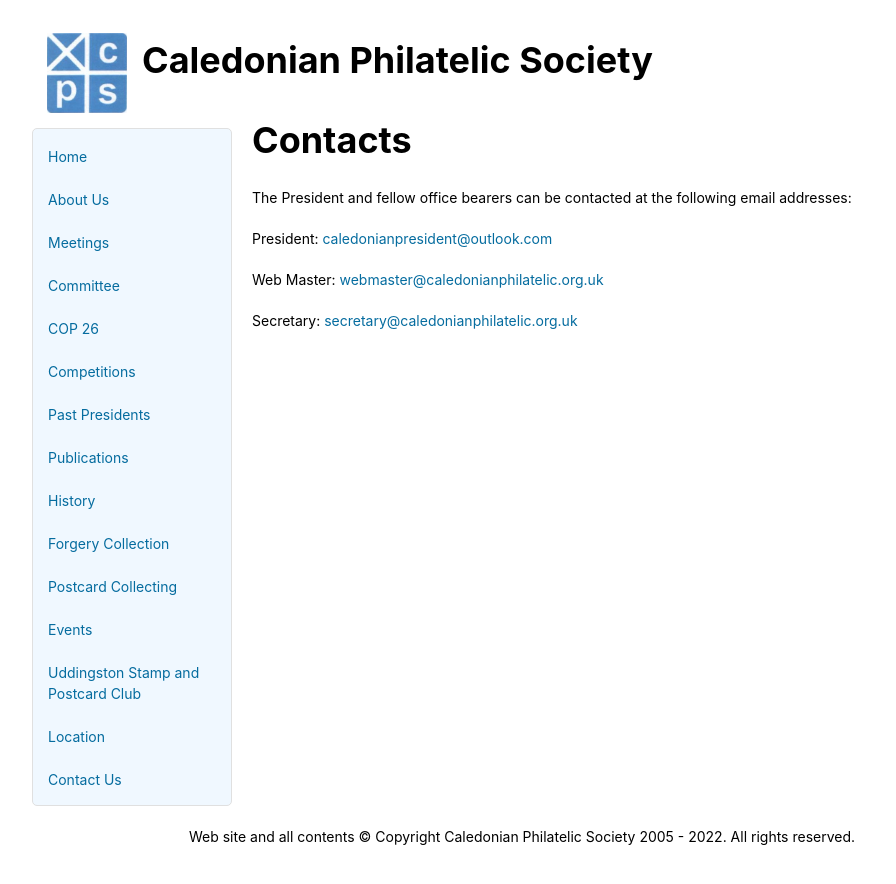
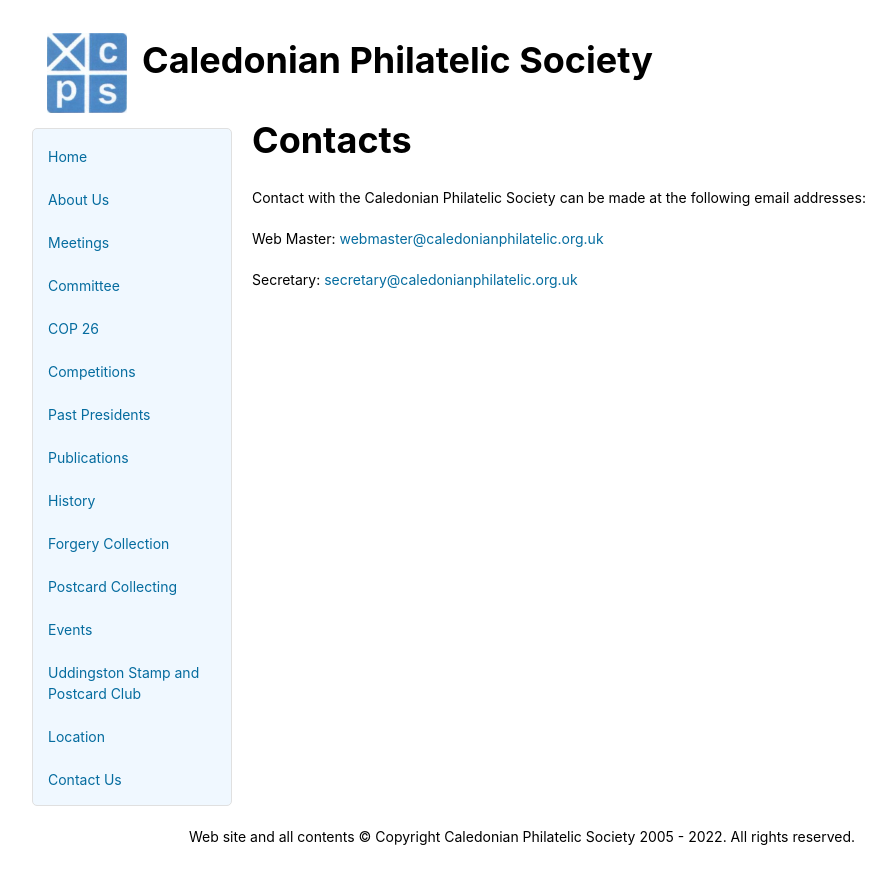
Before and after one commit to astalker/caledonian-stamps, a Jekyll site: the page built from contactus.md, in a window 1280 px wide. Shown: the top 884 px of the page, without its empty margins (118-1014 px from the left). Built offline with Jekyll 4.4.1, drawn with Linux system fonts in a browser that asks for light colours; our own code applies the rules of GitHub Pages for plain Markdown files.

Commit message:
Deleted President address

```diff
--- a/contactus.md
+++ b/contactus.md
@@ -1,8 +1,6 @@
 # Contacts
 
-The President and fellow office bearers can be contacted at the following email addresses:
-
-President: <a href="mailto:caledonianpresident@outlook.com">caledonianpresident@outlook.com</a>
+Contact with the Caledonian Philatelic Society can be made at the following email addresses:
 
 Web Master: <a href="mailto:webmaster@caledonianphilatelic.org.uk">webmaster@caledonianphilatelic.org.uk</a>
 
```
